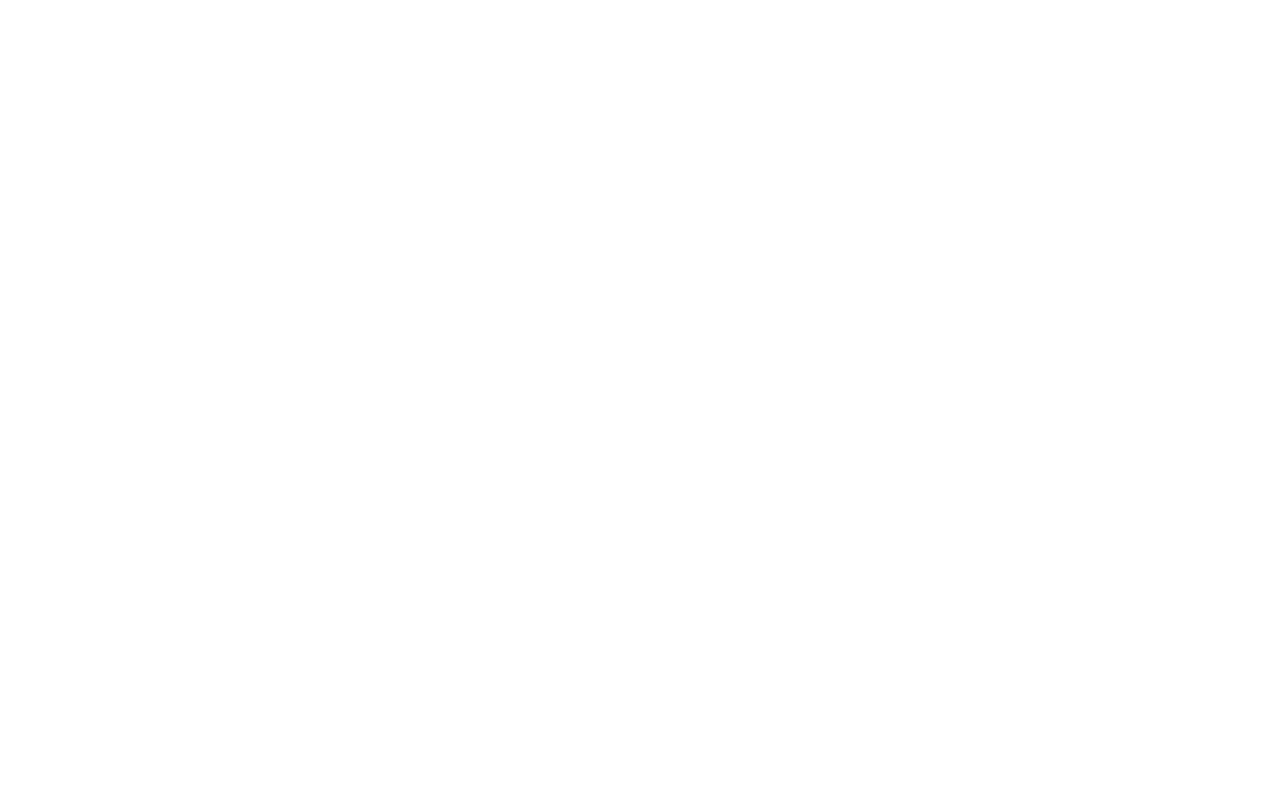
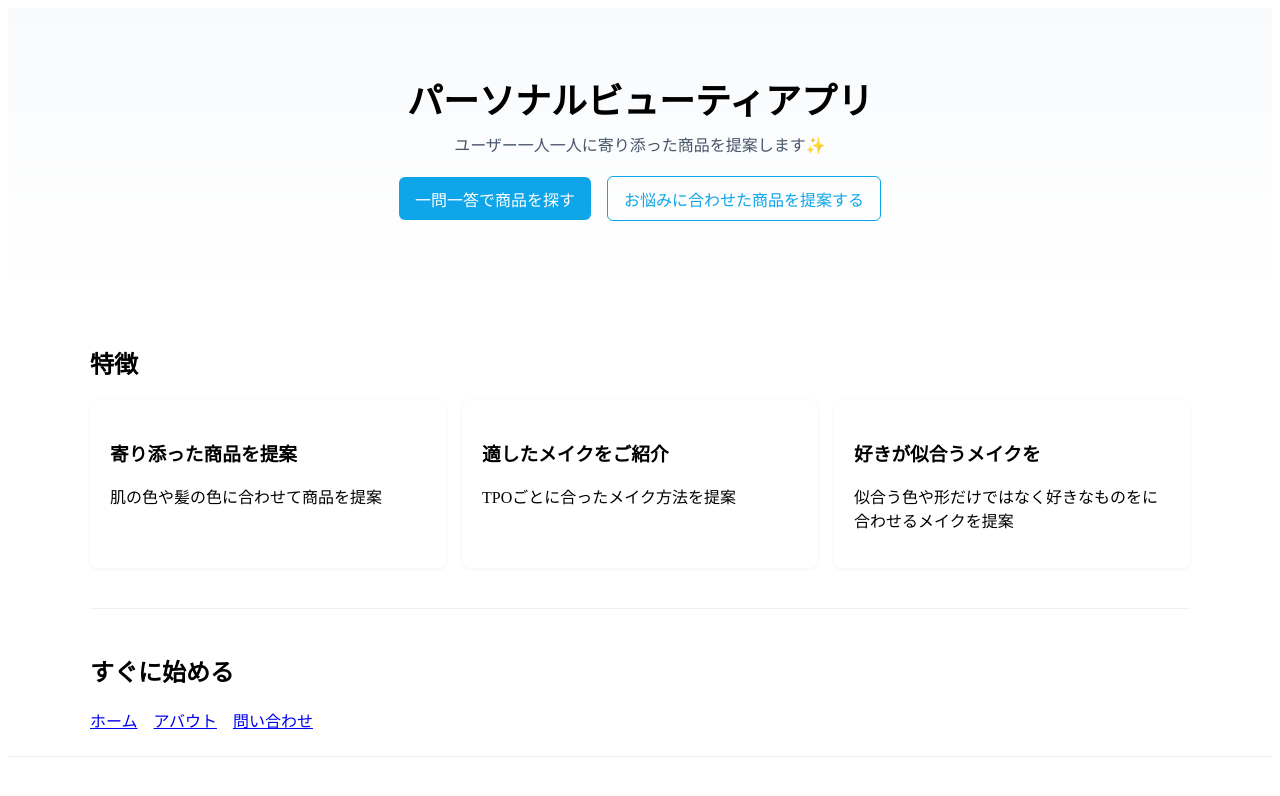
Before and after one commit to wotaku20021012-boop/n1, a Nuxt app: page / in a window 1280 px wide. Shown: the top 796 px of the page. Built offline with nearby package versions, Linux system fonts and the light colour scheme.

Commit message:
トップページ作成

```diff
--- a/app/app.vue
+++ b/app/app.vue
@@ -1,5 +1,153 @@
 <template>
-  <div>
-    <NuxtPage />
-  </div>
+  <main class="page">
+    <header class="hero">
+      <div class="container">
+        <h1 class="title">パーソナルビューティアプリ</h1>
+        <p class="subtitle">ユーザー一人一人に寄り添った商品を提案します✨</p>
+        <div class="hero-cta">
+          <NuxtLink to="/about" class="btn primary">一問一答で商品を探す</NuxtLink>
+          <NuxtLink to="/contact" class="btn secondary">お悩みに合わせた商品を提案する</NuxtLink>
+        </div>
+      </div>
+    </header>
+
+    <section class="container features" aria-labelledby="features-heading">
+      <h2 id="features-heading" class="section-title">特徴</h2>
+      <div class="grid">
+        <article class="card">
+          <h3>寄り添った商品を提案</h3>
+          <p>肌の色や髪の色に合わせて商品を提案</p>
+        </article>
+        <article class="card">
+          <h3>適したメイクをご紹介</h3>
+          <p>TPOごとに合ったメイク方法を提案
+          </p>
+        </article>
+        <article class="card">
+          <h3>好きが似合うメイクを</h3>
+          <p>似合う色や形だけではなく好きなものをに合わせるメイクを提案</p>
+        </article>
+      </div>
+    </section>
+
+    <section class="container quick-links" aria-labelledby="links-heading">
+      <h2 id="links-heading" class="section-title">すぐに始める</h2>
+      <ul class="links">
+        <li><NuxtLink to="/">ホーム</NuxtLink></li>
+        <li><NuxtLink to="/about">アバウト</NuxtLink></li>
+        <li><NuxtLink to="/contact">問い合わせ</NuxtLink></li>
+      </ul>
+    </section>
+
+    <footer class="site-footer">
+    </footer>
+  </main>
 </template>
+
+ <NuxtPage />
+
+
+<script setup lang="ts">
+const router = useRouter()
+
+const goHome = () => router.push('/')
+const goAbout = () => router.push('/about')
+const goContact = () => router.push('/contact')
+</script>
+
+const year = new Date().getFullYear()
+
+<style scoped>
+/* 基本レイアウト */
+.container {
+  max-width: 1100px;
+  margin: 0 auto;
+  padding: 0 1rem;
+}
+
+/* ヒーロー */
+.hero {
+  padding: 4rem 0;
+  background: linear-gradient(180deg, #f8fafc 0%, #ffffff 100%);
+  text-align: center;
+}
+.title {
+  font-size: 2.25rem;
+  margin: 0 0 0.5rem;
+}
+.subtitle {
+  margin: 0 0 1.25rem;
+  color: #475569;
+}
+.hero-cta .btn {
+  margin: 0 0.5rem;
+}
+
+/* カードグリッド */
+.features {
+  padding: 2.5rem 0;
+}
+.grid {
+  display: grid;
+  grid-template-columns: repeat(auto-fit, minmax(220px, 1fr));
+  gap: 1rem;
+}
+.card {
+  padding: 1.25rem;
+  border-radius: 8px;
+  background: #fff;
+  box-shadow: 0 1px 4px rgba(2,6,23,0.05);
+}
+
+/* クイックリンク */
+.quick-links {
+  padding: 1.5rem 0;
+  border-top: 1px solid #eef2f7;
+}
+.links {
+  display: flex;
+  gap: 1rem;
+  flex-wrap: wrap;
+  list-style: none;
+  padding: 0;
+  margin: 0.5rem 0 0;
+}
+
+/* フッター */
+.site-footer {
+  padding: 1.25rem 0;
+  border-top: 1px solid #eef2f7;
+  text-align: center;
+}
+.muted {
+  color: #64748b;
+  margin: 0;
+}
+
+/* ボタン簡易スタイル */
+.btn {
+  display: inline-block;
+  padding: 0.6rem 1rem;
+  border-radius: 6px;
+  text-decoration: none;
+  color: #0f172a;
+  background: #e6eef8;
+  border: 1px solid rgba(15,23,42,0.06);
+}
+.btn.primary {
+  background: #0ea5e9;
+  color: #fff;
+  border: none;
+}
+.btn.secondary {
+  background: transparent;
+  color: #0ea5e9;
+  border: 1px solid #0ea5e9;
+}
+
+/* レスポンシブ微調整 */
+@media (max-width: 640px) {
+  .title { font-size: 1.5rem; }
+  .hero { padding: 2.5rem 0; }
+}
+</style>
--- a/nuxt.config.ts
+++ b/nuxt.config.ts
@@ -1,5 +1,5 @@
 // https://nuxt.com/docs/api/configuration/nuxt-config
 export default defineNuxtConfig({
   compatibilityDate: '2025-07-15',
-  devtools: { enabled: true }
+  devtools: { enabled: false }
 })
--- /dev/null
+++ b/pages/about.vue
@@ -0,0 +1,6 @@
+<template>
+  <main class="page container">
+    <h1>アバウト</h1>
+    <p>このサイトやサービスについての説明。</p>
+  </main>
+</template>
--- /dev/null
+++ b/pages/contact.vue
@@ -0,0 +1,6 @@
+<template>
+  <main class="page container">
+    <h1>問い合わせ</h1>
+    <p>問い合わせフォームや連絡先情報をここに置いてください。</p>
+  </main>
+</template>
```
Also changed, not shown: pages/index.vue (+4 -23 lines), 1 other file (tests, documents, lock files or other folders).
